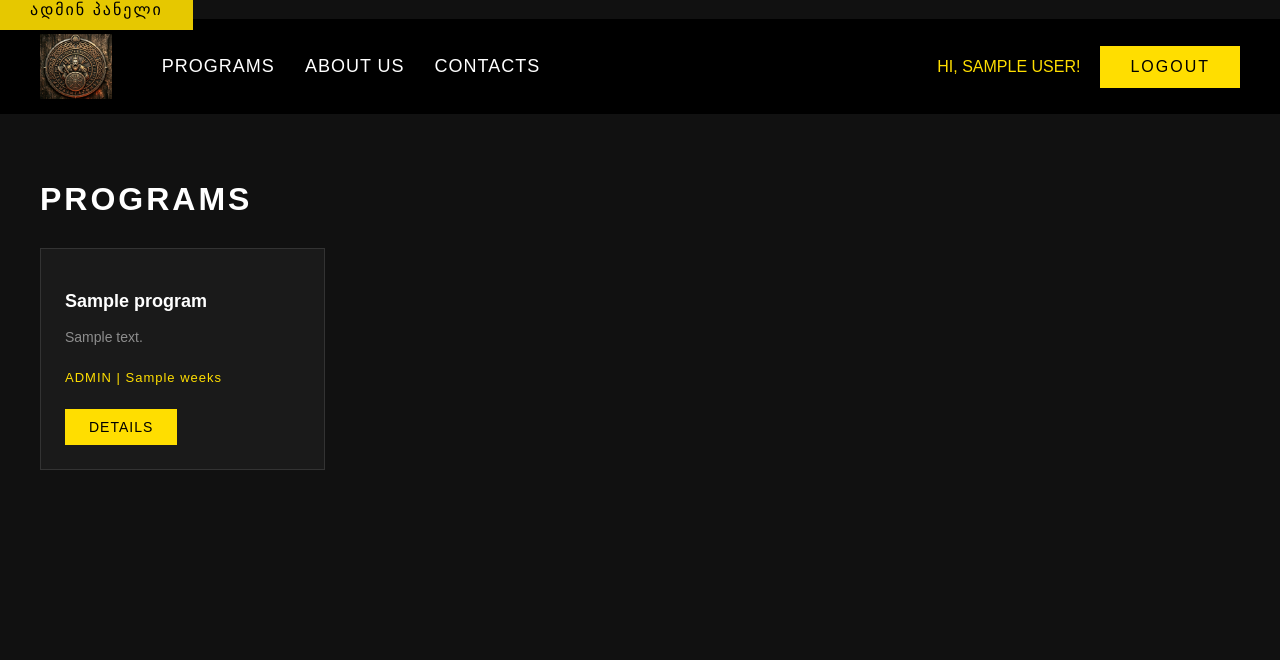
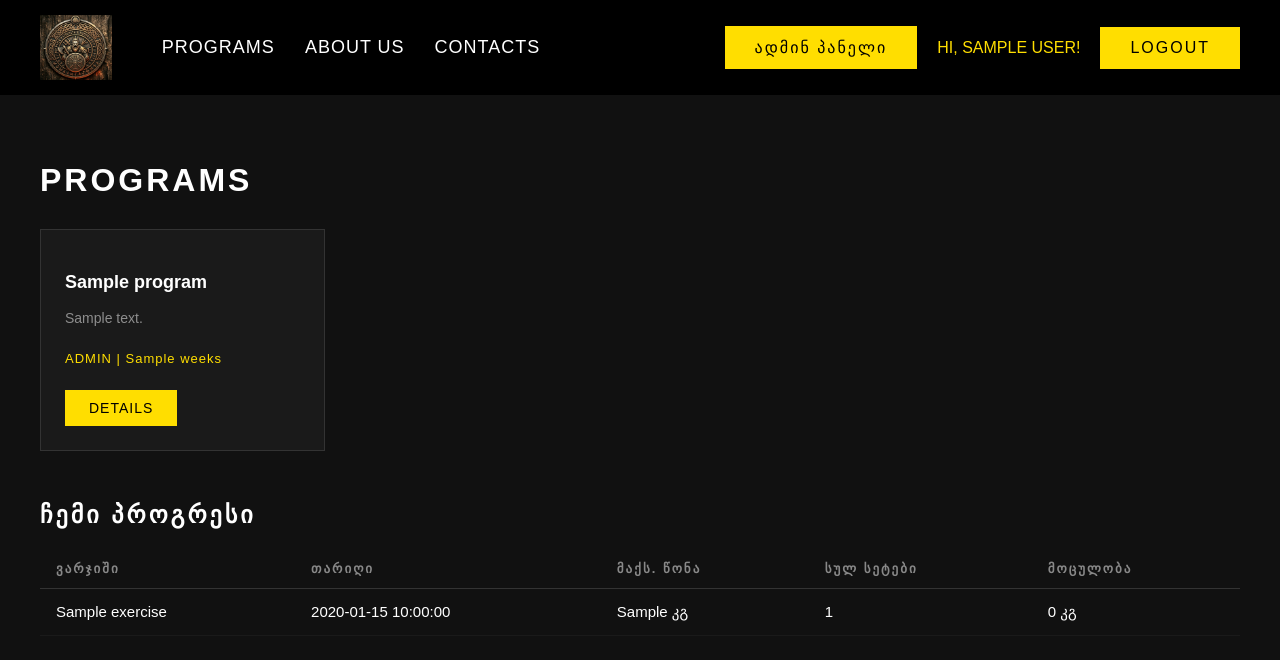
Before and after one commit to ka1maxa/PHP-MYSQL, a PHP site: page /programs.php in a window 1280 px wide. Shown: the top 660 px of the page. Run offline with PHP 8.4, Linux system fonts and the light colour scheme; the visitor is signed in with stand-in values (Sample User, id 1); tables that the repository leaves empty or names only in its code hold one stand-in row (values such as "Sample post").

Commit message:
small updates.

```diff
--- a/Lecture 10 (project)/css_folder/programs.css
+++ b/Lecture 10 (project)/css_folder/programs.css
@@ -134,3 +134,40 @@ nav ul li a:hover {
 .details-btn:hover {
     background-color: #e6c800;
 }
+.progress-section {
+    margin-top: 50px;
+}
+
+.progress-section h2 {
+    color: #ffffff;
+    font-size: 24px;
+    letter-spacing: 3px;
+    text-transform: uppercase;
+    margin-bottom: 20px;
+}
+
+.progress-table {
+    width: 100%;
+    border-collapse: collapse;
+}
+
+.progress-table th {
+    color: rgba(255,255,255,0.5);
+    font-size: 13px;
+    letter-spacing: 2px;
+    text-transform: uppercase;
+    padding: 12px 16px;
+    text-align: left;
+    border-bottom: 1px solid #333;
+}
+
+.progress-table td {
+    color: #ffffff;
+    font-size: 15px;
+    padding: 14px 16px;
+    border-bottom: 1px solid #1a1a1a;
+}
+
+.progress-table tr:hover td {
+    background-color: #1a1a1a;
+}
--- a/Lecture 10 (project)/php_folder/functions.php
+++ b/Lecture 10 (project)/php_folder/functions.php
@@ -46,4 +46,32 @@ function is_admin($connect, $id) {
     $user = get_user($connect, $id);
     return $user['role'] === 'admin';
 }
+function get_user_progress($connect, $user_id) {
+    $result = mysqli_query($connect, "
+        SELECT
+            e.name as exercise_name,
+            ws.date,
+            SUM(ws.weight * ws.reps) as total_volume,
+            MAX(ws.weight) as max_weight,
+            COUNT(ws.id) as total_sets
+        FROM workout_sets ws
+        JOIN exercises e ON e.id = ws.exercise_id
+        WHERE ws.user_id = '$user_id'
+        GROUP BY ws.exercise_id, ws.date
+        ORDER BY ws.date DESC
+    ");
+    return mysqli_fetch_all($result, MYSQLI_ASSOC);
+}
+function get_program_stats($connect, $program_id) {
+    $result = mysqli_query($connect, "
+        SELECT
+            COUNT(DISTINCT ws.user_id) as total_users,
+            COUNT(ws.id) as total_sets,
+            MAX(ws.weight) as max_weight,
+            AVG(ws.weight) as avg_weight
+        FROM workout_sets ws
+        WHERE ws.program_id = '$program_id'
+    ");
+    return mysqli_fetch_assoc($result);
+}
 ?>
--- a/Lecture 10 (project)/programs.php
+++ b/Lecture 10 (project)/programs.php
@@ -1,6 +1,7 @@
 <?php
 session_start();
 require_once './php_folder/config.php';
+require_once './php_folder/functions.php';
 
 if (!isset($_SESSION['user_id'])) {
     header("Location: ./login.php");
@@ -10,14 +11,9 @@ if (!isset($_SESSION['user_id'])) {
 $programs_query = "SELECT * FROM programs WHERE deleted_at IS NULL";
 $programs_result = mysqli_query($connect, $programs_query);
 $programs = mysqli_fetch_all($programs_result, MYSQLI_ASSOC);
+
+$progress = get_user_progress($connect, $_SESSION['user_id']);
 ?>
-<?php if($_SESSION['role'] == 'admin')
-    {
-         ?>
-    <a href="./admin/index.php" class="auth-button">ადმინ პანელი</a>
-<?php
-    }
-        ?>
 <!DOCTYPE html>
 <html lang="en">
 <head>
@@ -39,6 +35,9 @@ $programs = mysqli_fetch_all($programs_result, MYSQLI_ASSOC);
             </ul>
         </nav>
         <div class="actions">
+            <?php if($_SESSION['role'] == 'admin'): ?>
+                <a href="./admin/index.php" class="auth-button">ადმინ პანელი</a>
+            <?php endif; ?>
             <span class="username">hi, <?= $_SESSION['user_name'] ?>!</span>
             <a href="./php_folder/logout.php" class="auth-button">logout</a>
         </div>
@@ -56,12 +55,39 @@ $programs = mysqli_fetch_all($programs_result, MYSQLI_ASSOC);
                 </div>
             <?php endforeach; ?>
 
-            <?php if(empty($programs))
-                { ?>
+            <?php if(empty($programs)): ?>
                 <p style="color: rgba(255,255,255,0.5);">programa ar aris damatebuli</p>
-            <?php
-                }?>
+            <?php endif; ?>
         </div>
+
+        <!-- პროგრესის სექცია -->
+        <?php if(!empty($progress)): ?>
+        <div class="progress-section">
+            <h2>ჩემი პროგრესი</h2>
+            <table class="progress-table">
+                <thead>
+                    <tr>
+                        <th>ვარჯიში</th>
+                        <th>თარიღი</th>
+                        <th>მაქს. წონა</th>
+                        <th>სულ სეტები</th>
+                        <th>მოცულობა</th>
+                    </tr>
+                </thead>
+                <tbody>
+                    <?php foreach($progress as $row): ?>
+                    <tr>
+                        <td><?= $row['exercise_name'] ?></td>
+                        <td><?= $row['date'] ?></td>
+                        <td><?= $row['max_weight'] ?> კგ</td>
+                        <td><?= $row['total_sets'] ?></td>
+                        <td><?= $row['total_volume'] ?> კგ</td>
+                    </tr>
+                    <?php endforeach; ?>
+                </tbody>
+            </table>
+        </div>
+        <?php endif; ?>
     </div>
 </body>
 </html>
```
Also changed, not shown: Lecture 10 (project)/admin/index.php (+32 -1 lines), Lecture 10 (project)/save_workout.php (added, +38 -0 lines), Lecture 10 (project)/workout.php (+23 -7 lines).
